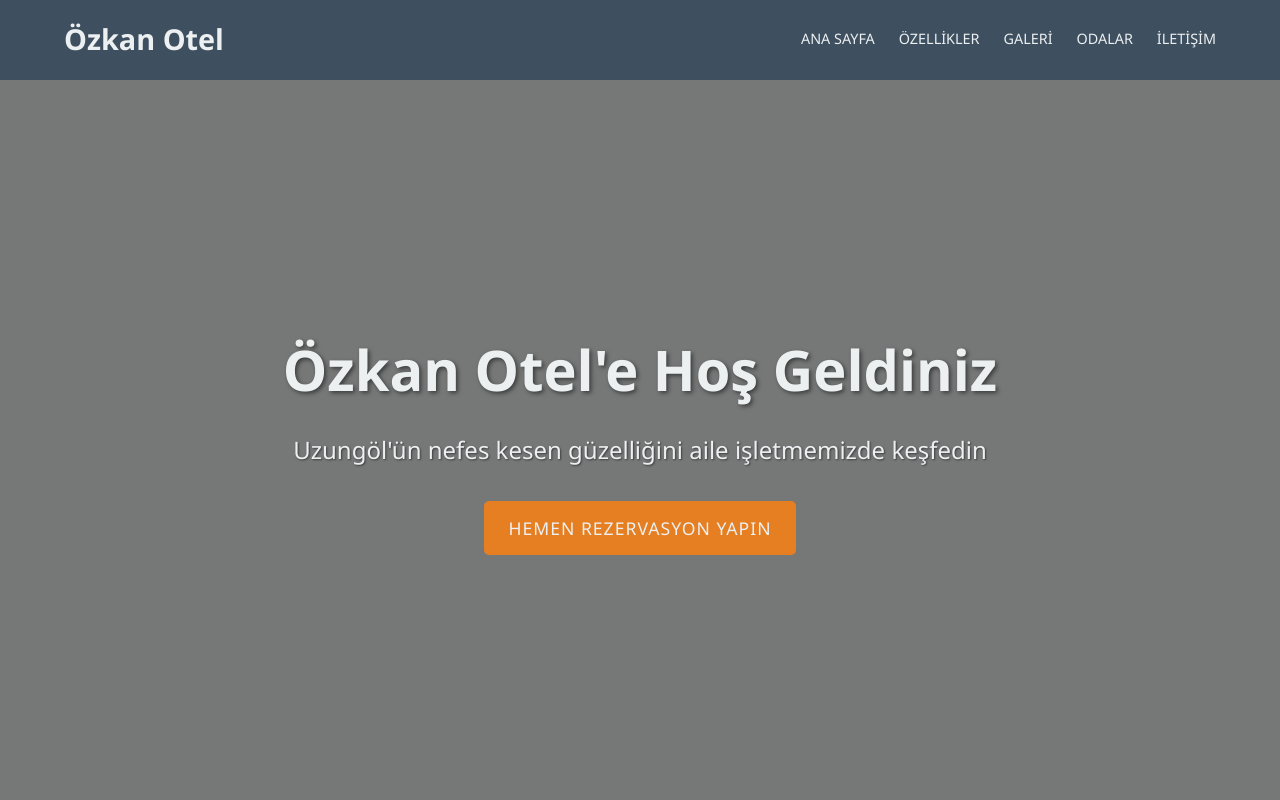
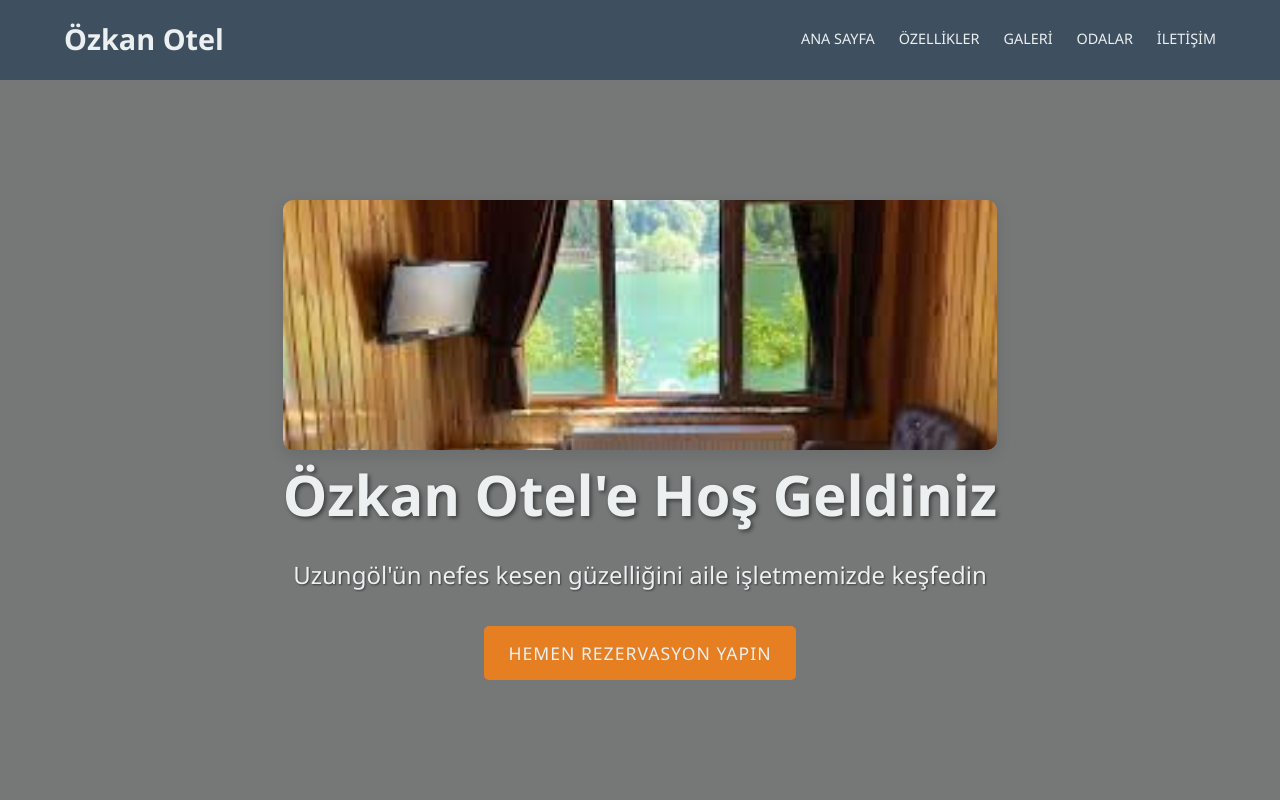
Before and after one commit to ozzaii/ozkan-otel, a plain HTML site: page index.html in a window 1280 px wide. Shown: the top 800 px of the page. Drawn offline with Linux system fonts and the light colour scheme.

Commit message:
Update index.html

```diff
--- a/index.html
+++ b/index.html
@@ -25,6 +25,9 @@
 
     <section id="hero">
         <div class="hero-content">
+            <div class="gallery-item">
+                        <img data-src="room1.jpeg" alt="Otel Odası" loading="lazy">
+                    </div>
             <h2>Özkan Otel'e Hoş Geldiniz</h2>
             <p>Uzungöl'ün nefes kesen güzelliğini aile işletmemizde keşfedin</p>
             <a href="#contact" class="btn">Hemen Rezervasyon Yapın</a>
```
